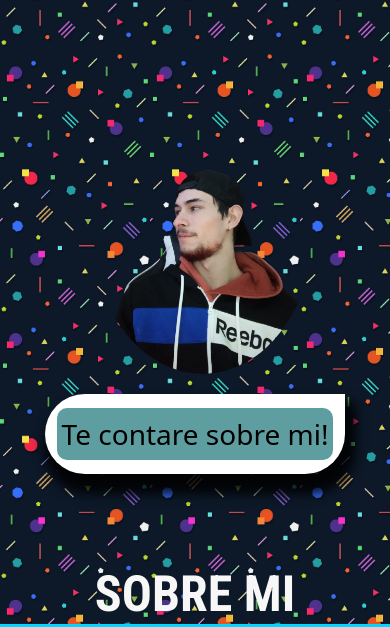
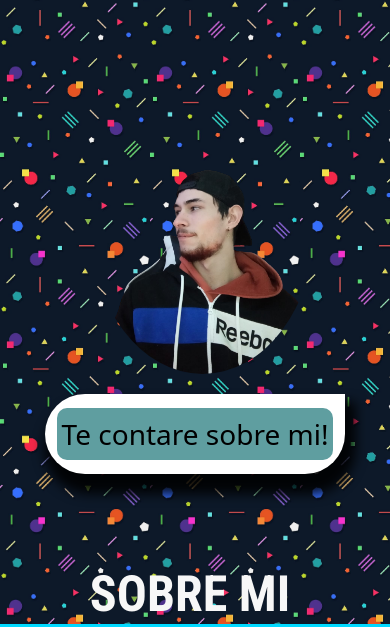
Before and after one commit to ChristianMagallanes/portfolio, a plain HTML site: page index.html in a window 390 px wide. Shown: the part 217-844 px from the top of the page. Drawn offline with nearby package versions, Linux system fonts and the light colour scheme; a web font is replaced by a local one.

Commit message:
ajustando el responsive

```diff
--- a/sass/_Encabezado.scss
+++ b/sass/_Encabezado.scss
@@ -126,11 +126,14 @@
             bottom: 55%;
             left: 23%;
             height: 300px;
+
+
         }
         @include mobile{
             bottom: 30%;
             left: 23%;
             height: 300px;
+
         }
 
 
--- a/sass/_SobremiContainer.scss
+++ b/sass/_SobremiContainer.scss
@@ -82,6 +82,10 @@
         }
         @include mobile{
             margin-left: 0;
+            display: flex;
+            justify-content: center;
+            align-items: center;
+            margin-left: 0;
         }
 
 
@@ -94,7 +98,7 @@
                }
             @include mobile{
                 text-align: center;
-                width: 350px;
+                width: 460px;
                }
 
             #IngenieriaTitle{
```
Also changed, not shown: css/main.css.
